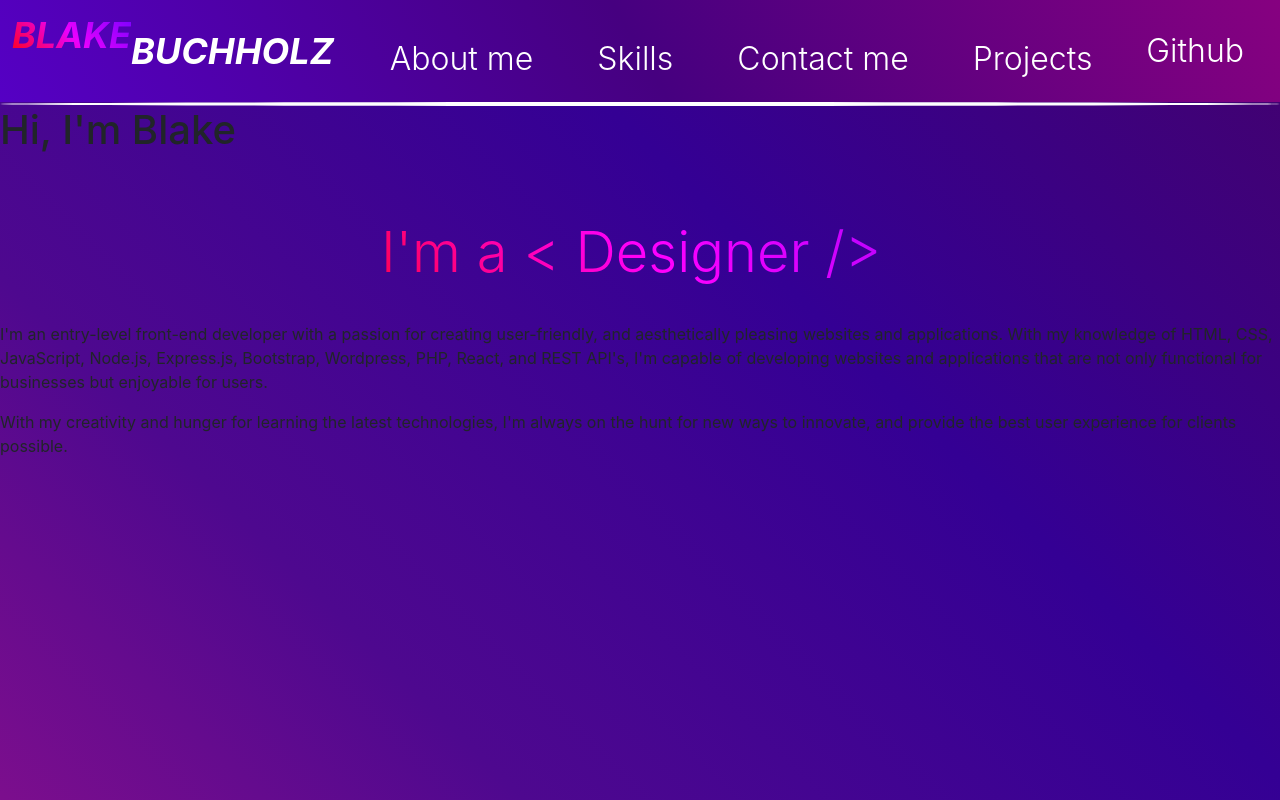
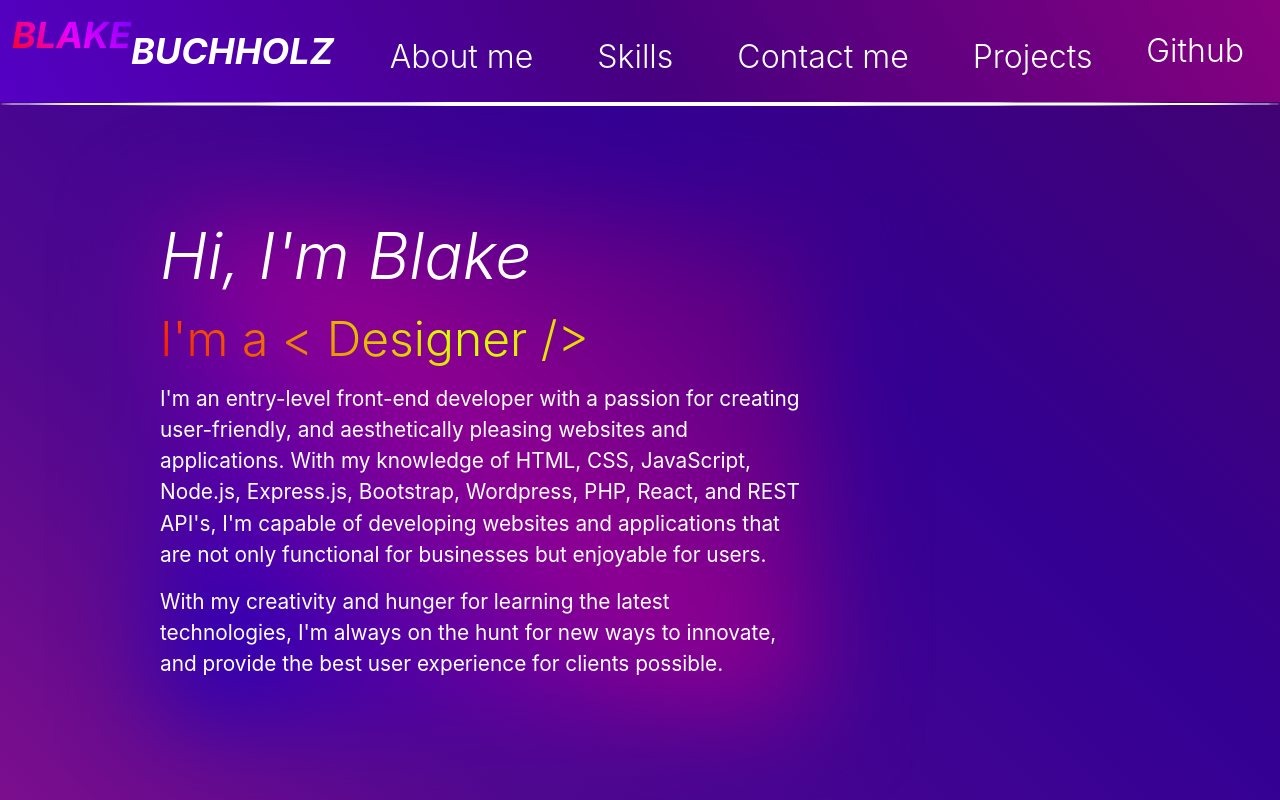
Before and after one commit to BlakeBuchholz/React-Portfolio, a React (Create React App) app: page / in a window 1280 px wide. Shown: the top 800 px of the page. Built offline with nearby package versions, Linux system fonts and the light colour scheme; the HTML template or start-up script is replaced by a standard one.

Commit message:
Added transition effects to links, edited header animation styles, added styles to the introduction section, and content.

```diff
--- a/src/index.css
+++ b/src/index.css
@@ -51,12 +51,26 @@ code {
   font-weight: 325;
 }
 
+.github-Link:hover,
+.github-Ling:focus-visible {
+  background: -webkit-linear-gradient(90deg, #292929, #646464, #ffffff);
+  -webkit-background-clip: text;
+  -webkit-text-fill-color: transparent;
+}
+
 .nav-link {
   font-size: 2rem;
-  margin: 1rem 2rem 0rem 1rem;
+  margin: 0.75rem 2rem 0rem 1rem;
   font-weight: 300;
   text-decoration: none;
   color: #ffffff;
+}
+
+.nav-link:hover,
+.nav-link:focus-visible {
+  color: #ff0000;
+  transform: translateY(-0.40rem);
+  transition: 1000ms;
 }
 
 .nav-Border {
@@ -83,15 +97,44 @@ code {
 }
 
 .header-Animation {
-  margin: auto;
-  font-size: 3.5rem;
-  width: 45rem;
-  height: 10rem;
-  padding-top: 3rem;
-  text-align: center;
+  position: relative;
+  font-size: 3rem;
+  width: 37rem;
+  height: 5rem;
+  text-align: left;
   font-weight: 325;
-  background: -webkit-linear-gradient(45deg, #ff0000, #ff00ff, #8e03ff);
+  background: -webkit-linear-gradient(45deg, #ff0000, #d9ff00, #ff9a03);
   -webkit-background-clip: text;
   -webkit-text-fill-color: transparent;
 }
+
+.introduction-Section {
+  margin-top: 7rem;
+  margin-left: 10rem;
+  width: 40rem;
+  height: 30rem;
+  position: relative;
+}
+
+.introduction-Section::before {
+  content: "";
+  position: absolute;
+  inset: -5px; /* control the spread */
+  transform: translate(10px, 8px); /* control the offsets */
+  z-index: -1; /* place the element behind */
+  background: -webkit-linear-gradient(45deg, #1300be, #920092, #460080);
+  filter: blur(50px); /* control the blur */
+}
+
+.introduction-Header {
+  font-size: 4rem;
+  font-style: oblique;
+  font-weight: 350;
+  color: #ffffff;
+}
+
+.introduction-Content {
+  font-size: 1.3rem;
+  color: #ffffff;
+}
 /* Header End */
```
